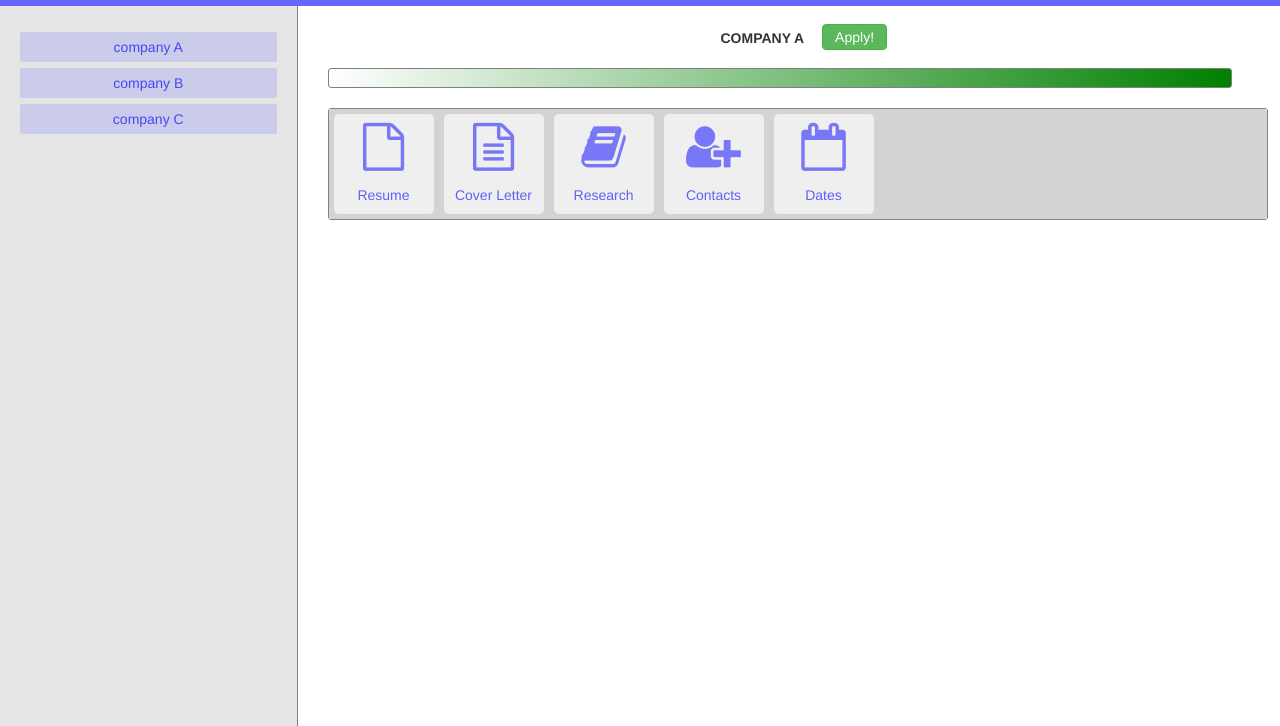
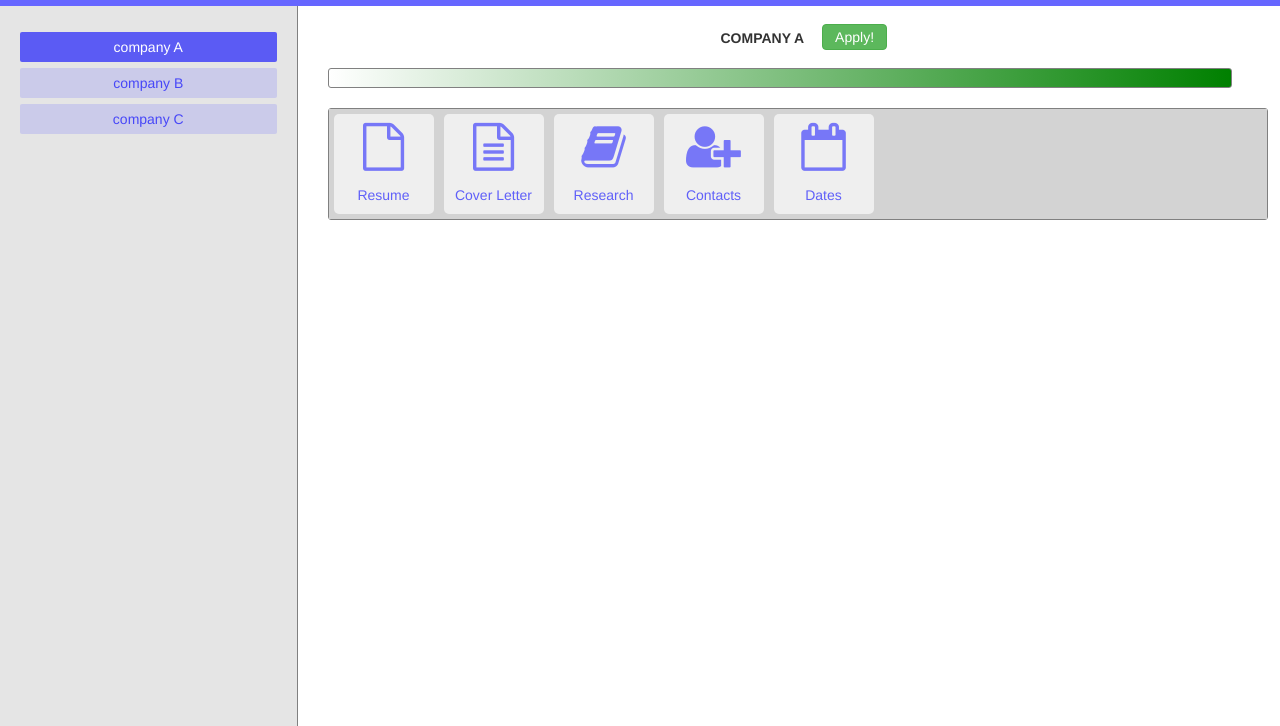
Before and after one commit to MissedMemo/brickheads, a website: page public/index.html at #!/companies in a window 1280 px wide. Shown: the part 74-800 px from the top of the page. Drawn offline with nearby package versions, Linux system fonts and the light colour scheme; some packages are replaced by stand-ins of ours.

Commit message:
got angular nav element selection to work!!!

```diff
--- a/public/styles/styles.css
+++ b/public/styles/styles.css
@@ -190,16 +190,14 @@ iframe {
   cursor: default;
 }
 
-/* highlight list element on mouse-over or click */
 .list-element:hover {
   background-color: rgba(0,0,255,0.4);
   color: white;
-  text-decoration: none;
 }
-.list-element:focus {
+
+.list-element[selected] {
   background-color: rgba(0,0,255,0.6);
   color: white;
-  text-decoration: none;
 }
 
 
--- a/public/views/companies.html
+++ b/public/views/companies.html
@@ -8,8 +8,8 @@
 
         <ul ng-repeat="company in companies">
           <li>
-            <!-- tabindex hack enables list element selection -->
-            <div class="list-element" ng-click="select(company)" tabindex="-1">
+            <div class="list-element" ng-click="select(company)"
+                 ng-selected="selection.name === company.name">
               {{company.name}}
             </div>
           </li>
```
